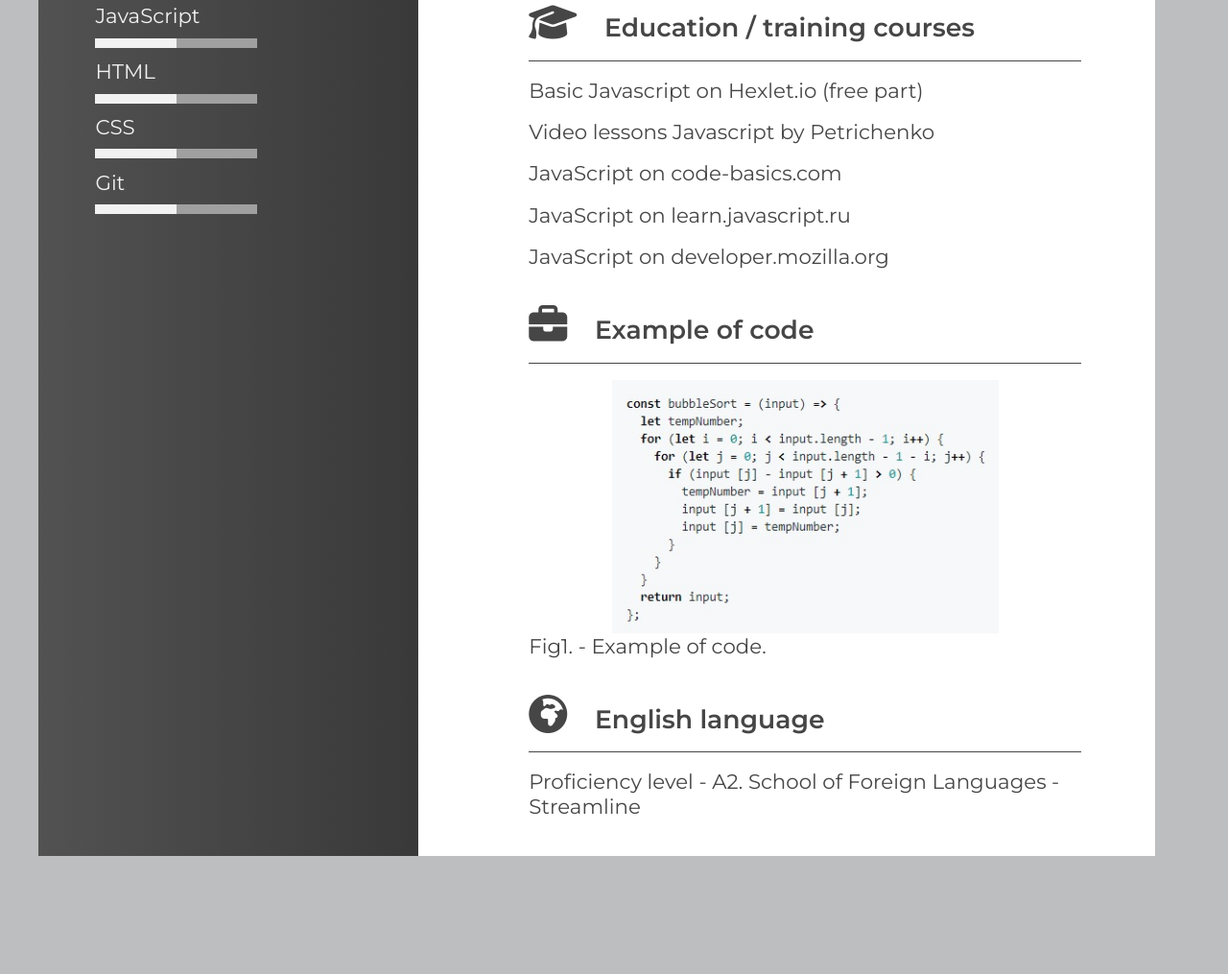
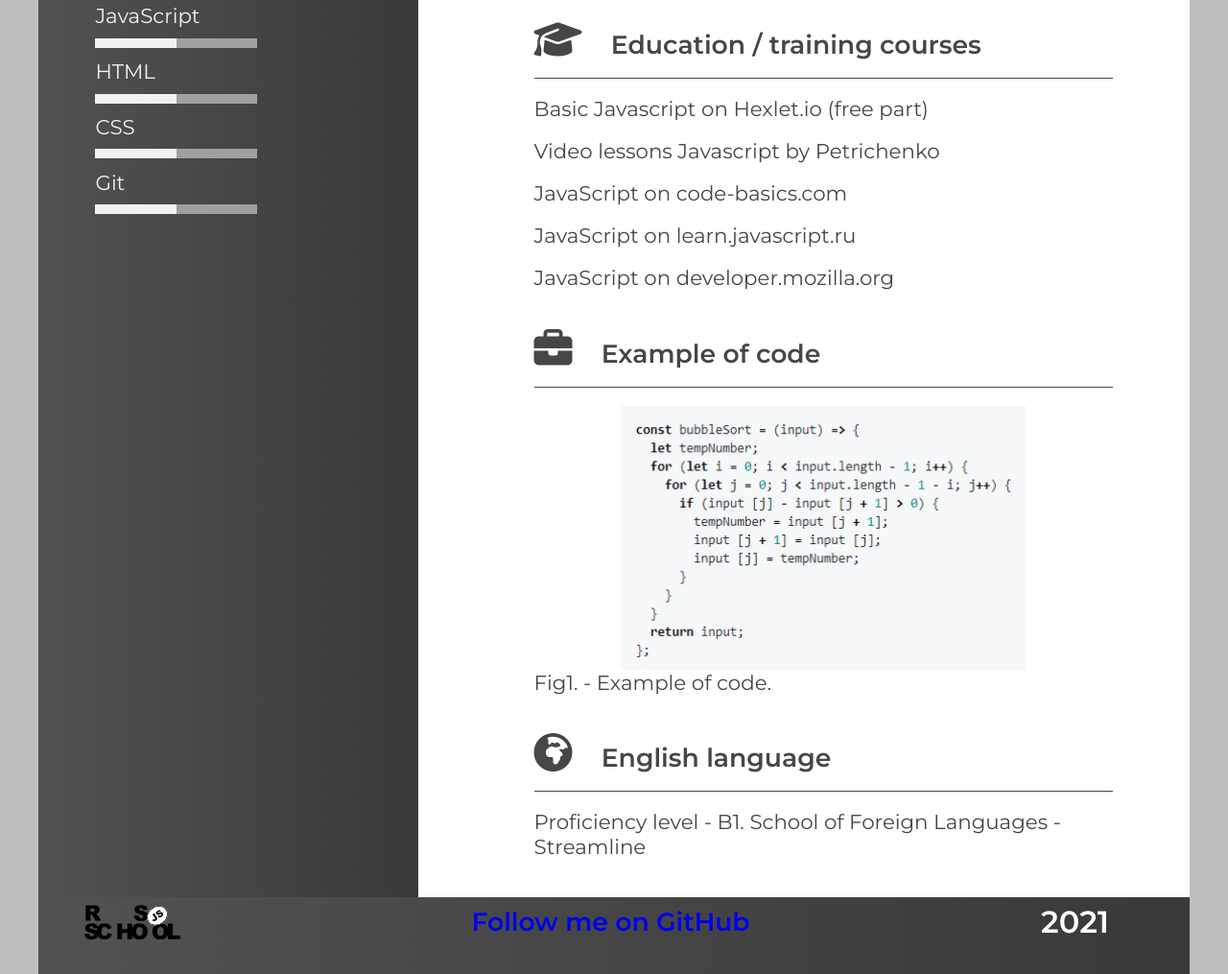
Before and after one commit to dzevakov/rsschool-cv, a plain HTML site: page index.html in a window 1280 px wide. Shown: the part 715-1730 px from the top of the page at 96% size. Before the commit the page ends 1607 px from the top, so only its background shows below. Drawn offline with Linux system fonts and the light colour scheme.

Commit message:
feat: add footer

```diff
--- a/css/style.css
+++ b/css/style.css
@@ -1,6 +1,7 @@
 * {
   margin: 0;
   padding: 0;
+  box-sizing: border-box;
   font-family: 'Montserrat', sans-serif;
   font-size: 16pt;
 }
@@ -21,12 +22,16 @@ body {
   background-color: #bdbec0;
 }
 
-.main-block {
-  display: flex;
+.container{
   width: 1200px;
   margin-top: 30px;
   margin-left: auto;
   margin-right: auto;
+}
+
+.main-block {
+  display: flex;
+  width: 100%;
 }
 
 .side-panel {
@@ -84,7 +89,7 @@ body {
 }
 
 .main-content {
-  width: 64%;
+  width: 67%;
   color: #464646;
   background-color: #fff;
 }
@@ -127,3 +132,30 @@ header {
   margin-left: auto;
   margin-right: auto;
 }
+
+.footer {
+  display: flex;
+  padding-left: 4%;
+  padding-right: 7%;
+  padding-bottom: 30px;
+  justify-content: space-between;
+  align-items: center;
+  background: linear-gradient(90deg, rgba(82,82,82,1) 0%, rgba(57,57,57,1) 100%);
+  color: #fff;
+}
+
+.rss-logo {
+  display: block;
+  width: 100px;
+  height: 50px;
+  background: url(../img/rs_school_js.svg) center no-repeat;
+  background-size: contain;
+}
+
+.my-github-link {
+  text-decoration: none;
+}
+
+.my-github-link:visited {
+  color: #fff;
+}
--- a/index.html
+++ b/index.html
@@ -12,6 +12,7 @@
   <title>Dmitry Zevakov CV</title>
 </head>
 <body>
+  <div class="container">
     <div class="main-block">
       <aside class="side-panel">
         <img class="avatar" src="img/avatar.jpg" alt="avatar-pic">
@@ -83,9 +84,15 @@
         </section>
         <section class="main-section">
           <h4 class="main-header"><i class="fas fa-globe-africa icon"></i>English language</h4>
-        <p>Proficiency level - A2. School of Foreign Languages - Streamline</p>
+          <p>Proficiency level - B1. School of Foreign Languages - Streamline</p>
         </section>
       </main>
     </div>
+    <footer class="footer">
+      <a href="https://rs.school/js/" class="rss-logo"></a>
+      <a href="https://github.com/dzevakov" class="my-github-link"><h4>Follow me on GitHub</h4></a>
+      <h3 class="year">2021</h3>
+    </footer>
+  </div>
 </body>
 </html>
```
Also changed, not shown: img/rs_school_js.svg (added). Lines whose indentation alone changed are shown as unchanged.
